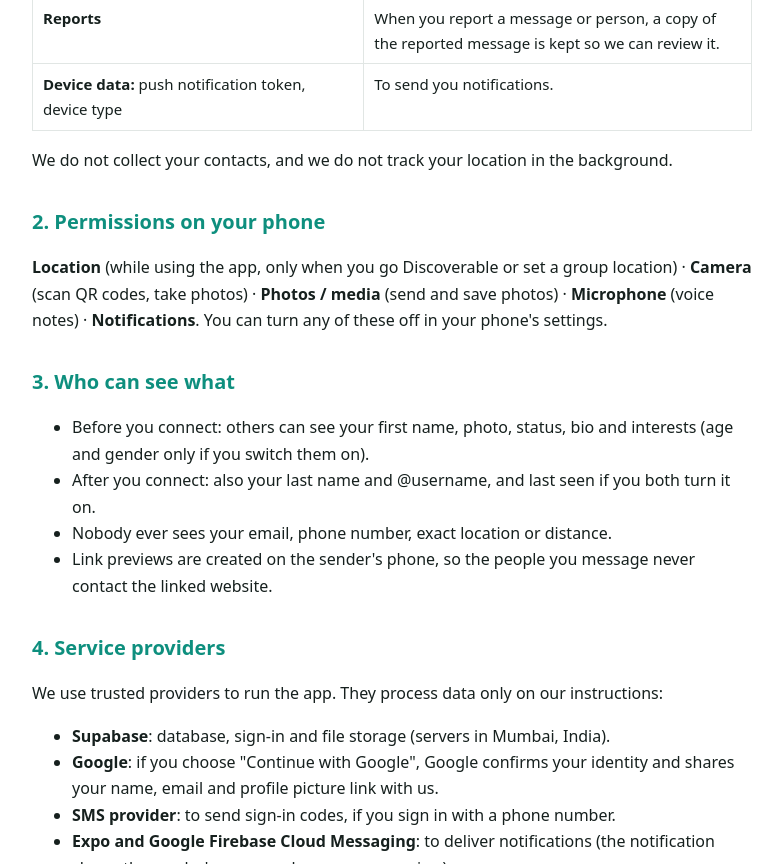
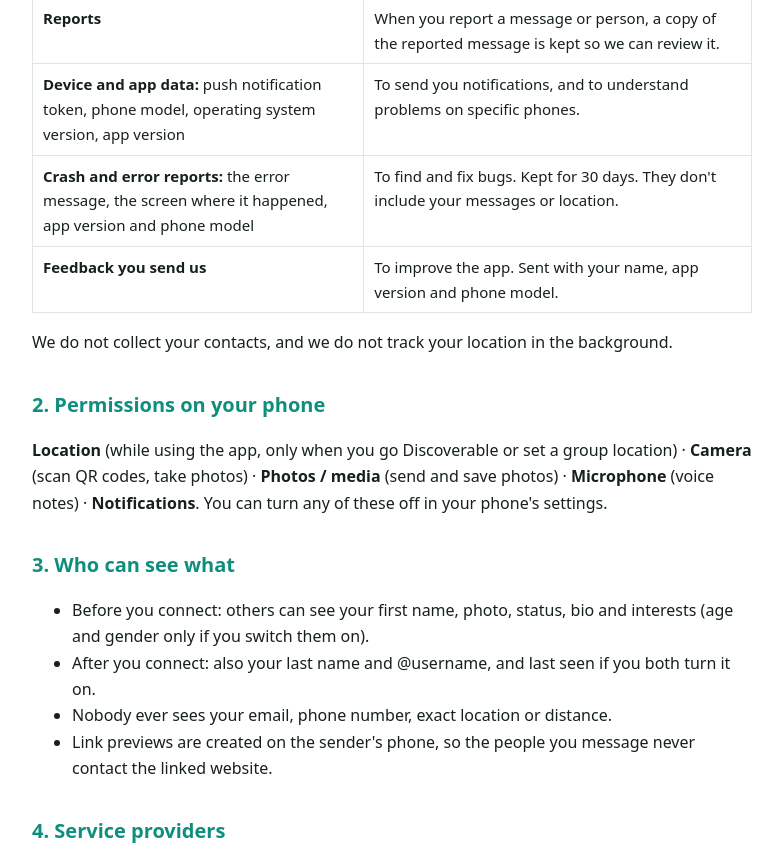
Before and after one commit to hariharansnowarc-cloud/pocketwave-website, a plain HTML site: page privacy.html in a window 1280 px wide. Shown: the part 1063-1927 px from the top of the page, without its empty margins (248-1031 px from the left). Drawn offline with Linux system fonts and the light colour scheme.

Commit message:
Privacy: crash reports and feedback
Co-Authored-By: Claude Opus 5.5 <noreply@anthropic.com>
Claude-Session: https://claude.ai/code/session_01W5Kxcemd97T17DEnuPdYzb

```diff
--- a/privacy.html
+++ b/privacy.html
@@ -14,7 +14,9 @@
 <tr><td><strong>Messages and media:</strong> text, photos, voice notes, documents, reactions, replies</td><td>To deliver your chats. Media is stored privately and only members of that chat can open it.</td></tr>
 <tr><td><strong>Connections and activity:</strong> invites, groups, blocks, games, read receipts, last seen (if you turn it on)</td><td>To run the app's features.</td></tr>
 <tr><td><strong>Reports</strong></td><td>When you report a message or person, a copy of the reported message is kept so we can review it.</td></tr>
-<tr><td><strong>Device data:</strong> push notification token, device type</td><td>To send you notifications.</td></tr>
+<tr><td><strong>Device and app data:</strong> push notification token, phone model, operating system version, app version</td><td>To send you notifications, and to understand problems on specific phones.</td></tr>
+<tr><td><strong>Crash and error reports:</strong> the error message, the screen where it happened, app version and phone model</td><td>To find and fix bugs. Kept for 30 days. They don't include your messages or location.</td></tr>
+<tr><td><strong>Feedback you send us</strong></td><td>To improve the app. Sent with your name, app version and phone model.</td></tr>
 </table>
 <p>We do not collect your contacts, and we do not track your location in the background.</p>
 
```
